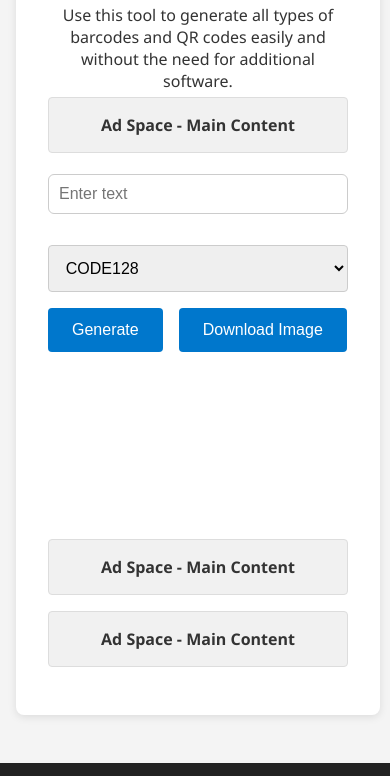
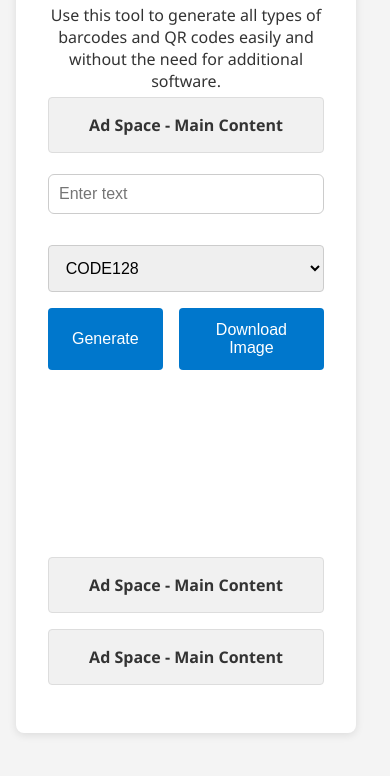
Before and after one commit to NizarNaser/QR-code-generator, a plain HTML site: page index.html in a window 390 px wide. Shown: the part 263-1039 px from the top of the page. Drawn offline with Linux system fonts and the light colour scheme.

Commit message:
first commit5

```diff
--- a/styles.css
+++ b/styles.css
@@ -66,7 +66,8 @@
   }
 
   .main-content {
-    flex: 3 1 500px;
+    flex: 1;
+    max-width: 80%;
     background: white;
     padding: 2rem;
     border-radius: 8px;
@@ -130,6 +131,9 @@
   @media (max-width: 768px) {
     .main-layout {
       flex-direction: column;
+    }
+    .main-content {
+      max-width: 95%;
     }
     .sidebar {
       margin-right: 0;
```
